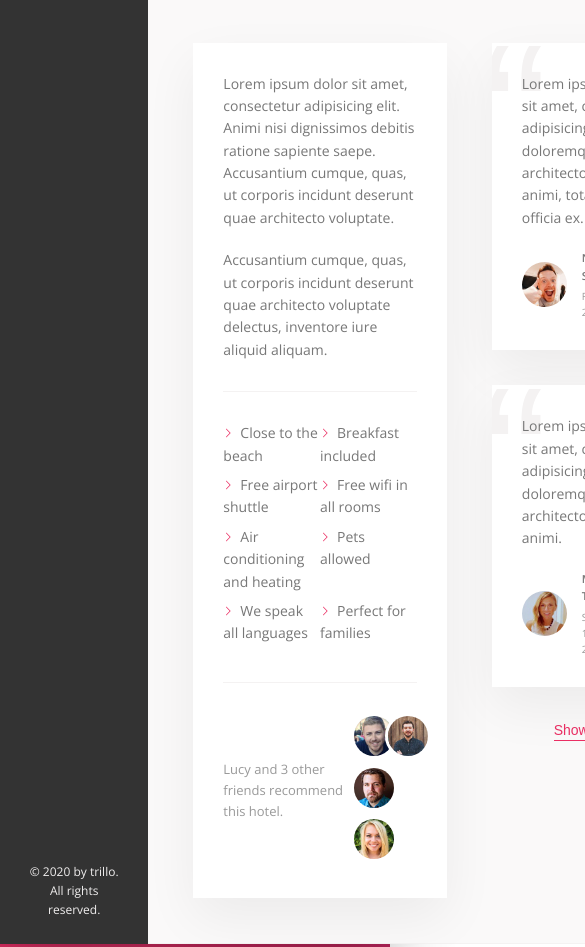
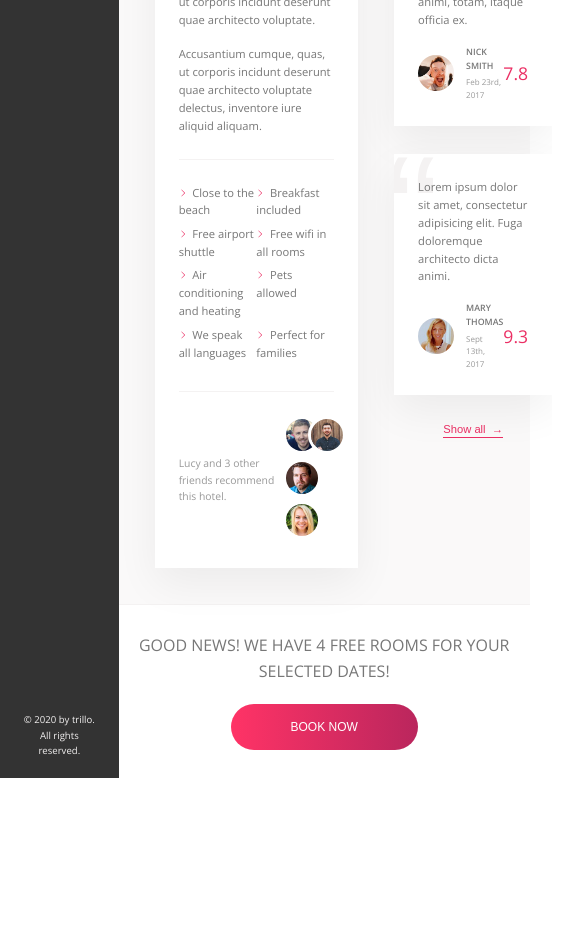
Before and after one commit to roysatadru/project-trillo, a website: page index.html in a window 390 px wide. Shown: the part 456-1403 px from the top of the page, 585 px wide, since content can reach past the window. After the commit the page ends 1234 px from the top, so only its background shows below. Drawn offline with nearby package versions, Linux system fonts and the light colour scheme.

Commit message:
Completed the 'Call to action' & strated thinking & ediitng about media queries

```diff
--- a/index.html
+++ b/index.html
@@ -210,6 +210,17 @@
                             </button>
                         </div>
                     </div>
+
+                    <div class="cta">
+                        <h2 class="cta__book-now">
+                            Good news! We have 4 free rooms for your selected dates!
+                        </h2>
+
+                        <button class="btn">
+                            <span class="btn__visible">Book now</span>
+                            <span class="btn__invisible">Only 4 rooms left</span>
+                        </button>
+                    </div>
                 </main>
             </div>
         </div>
--- a/sass/_base.scss
+++ b/sass/_base.scss
@@ -18,6 +18,9 @@
     --line: 1px solid var(--color-grey-light-2);
 }
 
+$bp-largest: 75em;      // 1200px
+$bp-large: 68.75em;      // 1100px
+
 * {
     margin: 0;
     padding: 0;
@@ -32,6 +35,10 @@
 html {
     box-sizing: border-box;
     font-size: 62.5%; // 1rem = 10px, 10px/16px = 62.5%
+
+    @media only screen and (max-width: $bp-large) {
+        font-size: 50%;
+    }
 }
 
 body {
--- a/sass/_components.scss
+++ b/sass/_components.scss
@@ -373,7 +373,7 @@
         border: 3px solid #fff;
 
         &:not(:last-child) {
-            margin-right: -1.5rem;
+            margin-right: -2rem;
         }
     }
 }
@@ -440,3 +440,76 @@
         z-index: 1;
     }
 }
+
+//////////////////////////////////////////////////
+// CALL TO ACTION
+.cta {
+    padding: 3.5rem 0;
+    text-align: center;
+
+    &__book-now {
+        font-size: 2rem;
+        font-weight: 300;
+        text-transform: uppercase;
+        margin-bottom: 2.5rem;
+    }
+}
+
+
+//////////////////////////////////////////////////
+// CALL TO ACTION
+.btn {
+    font-size: 1.5rem;
+    font-weight: 300;
+    text-transform: uppercase;
+    border-radius: 100px;
+    border: none;
+    background-image: linear-gradient(
+        to right,
+        var(--color-primary-light),
+        var(--color-primary-dark)
+    );
+    color: #fff;
+    position: relative;
+    overflow: hidden;
+    cursor: pointer;
+
+    & > * {
+        display: inline-block;
+        height: 100%;
+        width: 100%;
+        transition: all 0.2s;
+    }
+
+    &__visible {
+        padding: 2rem 7.5rem;
+    }
+
+    &__invisible {
+        position: absolute;
+        padding: 2rem 0;
+        left: 0;
+        top: -100%;
+    }
+
+    &:hover {
+        background-image: linear-gradient(
+            to left,
+            var(--color-primary-light),
+            var(--color-primary-dark)
+        );
+    }
+
+    &:hover &__visible {
+        transform: translateY(100%);
+    }
+
+    &:hover &__invisible {
+        top: 0;
+    }
+
+    &:focus {
+        outline: none;
+        animation: pulsate 1s infinite;
+    }
+}
--- a/sass/_layout.scss
+++ b/sass/_layout.scss
@@ -5,6 +5,12 @@
     box-shadow: var(--shadow-dark);
 
     min-height: 50rem;
+
+    @media only screen and (max-width: $bp-largest) {
+        margin: 0;
+        max-width: 100%;
+        width: 100%;
+    }
 }
 
 .header {
```
Also changed, not shown: css/style.css, 1 other file.
